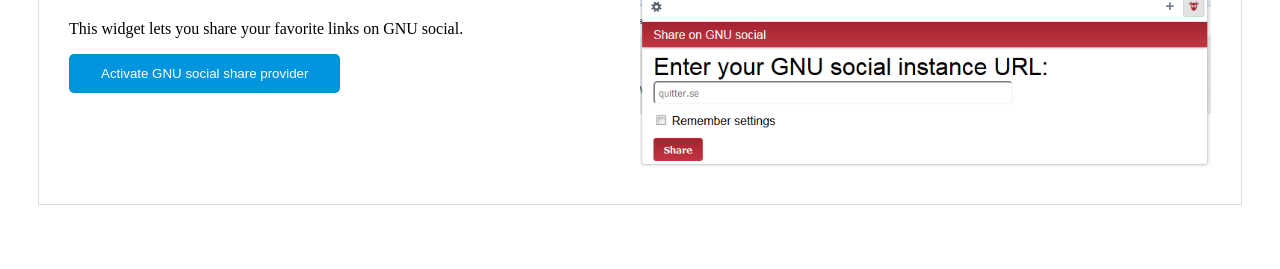
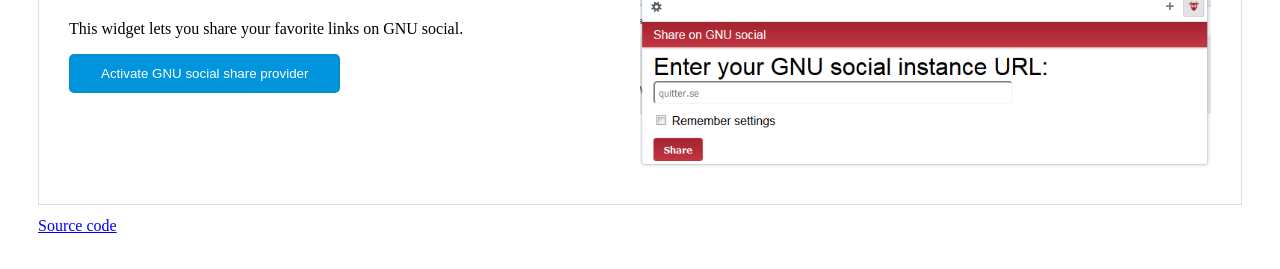
Before and after one commit to chimo/ff-gs-share, a plain HTML site: page index.html in a window 1280 px wide. Shown: the part 77-346 px from the top of the page. Drawn offline with Linux system fonts and the light colour scheme.

Commit message:
Add link to source

```diff
--- a/index.html
+++ b/index.html
@@ -39,6 +39,10 @@
       padding: 30px;
     }
 
+    .source {
+      margin: 12px 30px;
+    }
+
     .title {
       margin-top: 0;
     }
@@ -59,7 +63,9 @@
     </div>
   </div>
 
-
+  <div class="source">
+    <a href="https://code.chromic.org/chimo/ff-gs-share">Source code</a>
+  </div>
 
   <script>
     var loc = location.href,
```
